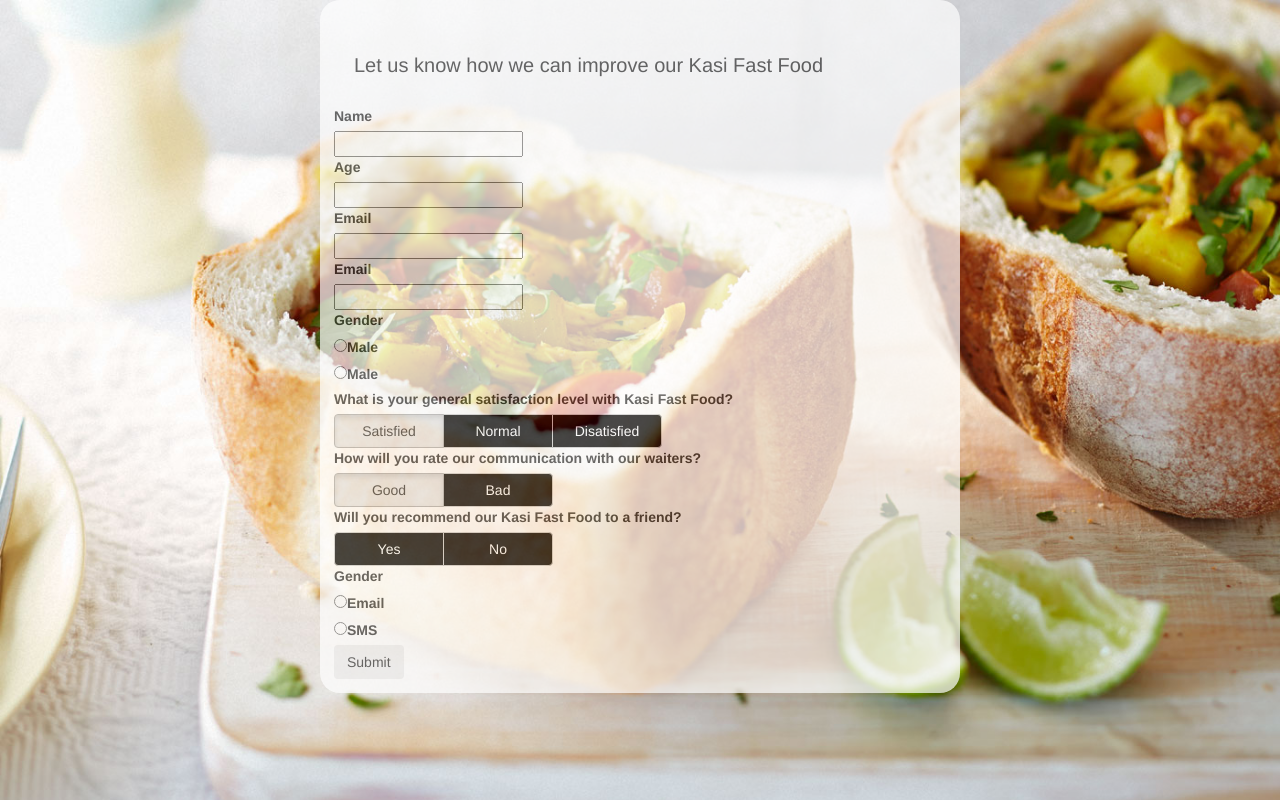
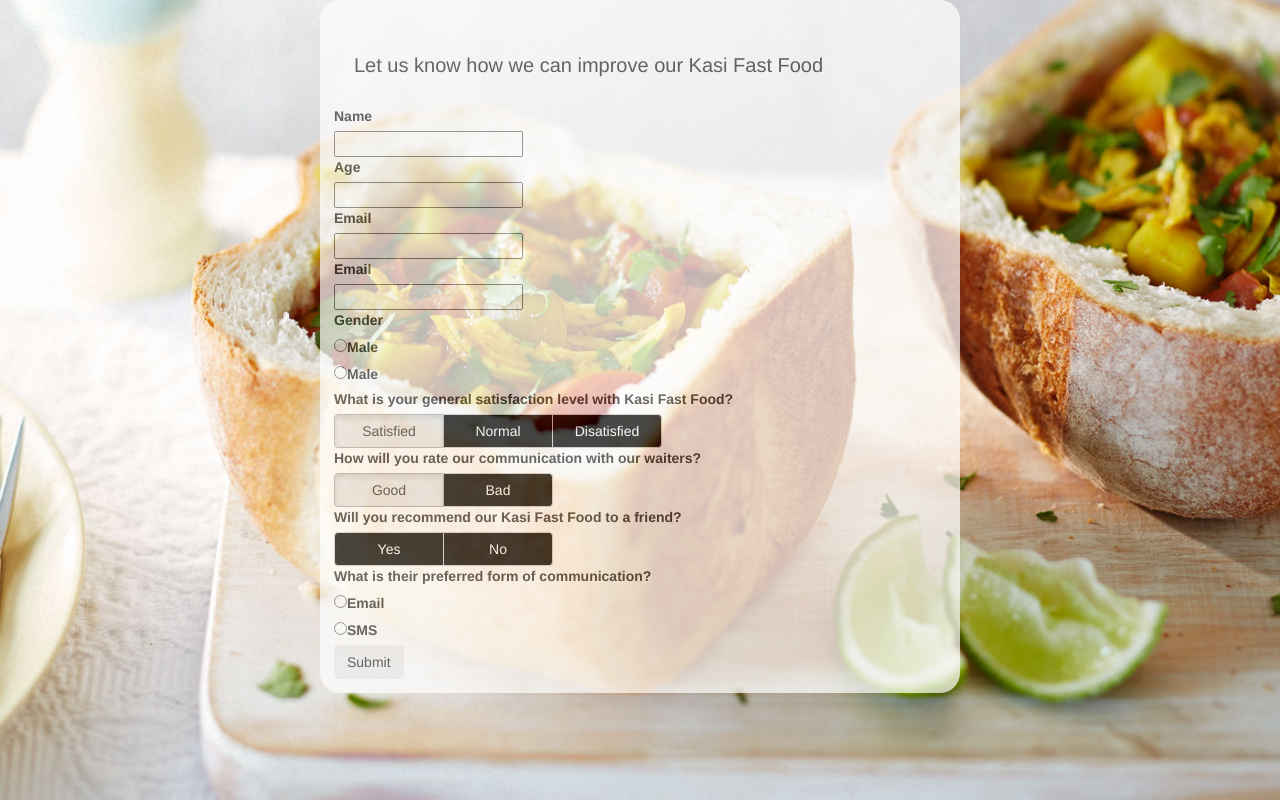
Before and after one commit to nonoza/Practical-Assignment-1, a plain HTML site: page index.html in a window 1280 px wide. Drawn offline with nearby package versions, Linux system fonts and the light colour scheme.

Commit message:
Add files via upload

```diff
--- a/index.html
+++ b/index.html
@@ -90,7 +90,7 @@
 				</div>
 
 					<div class="gender">
-				 	<label>Gender</label>
+				 	<label>What is their preferred form of communication?</label>
 				 	<div>
 				<div class="option">
 					<label><input type="radio" value="">Email</label>
```
